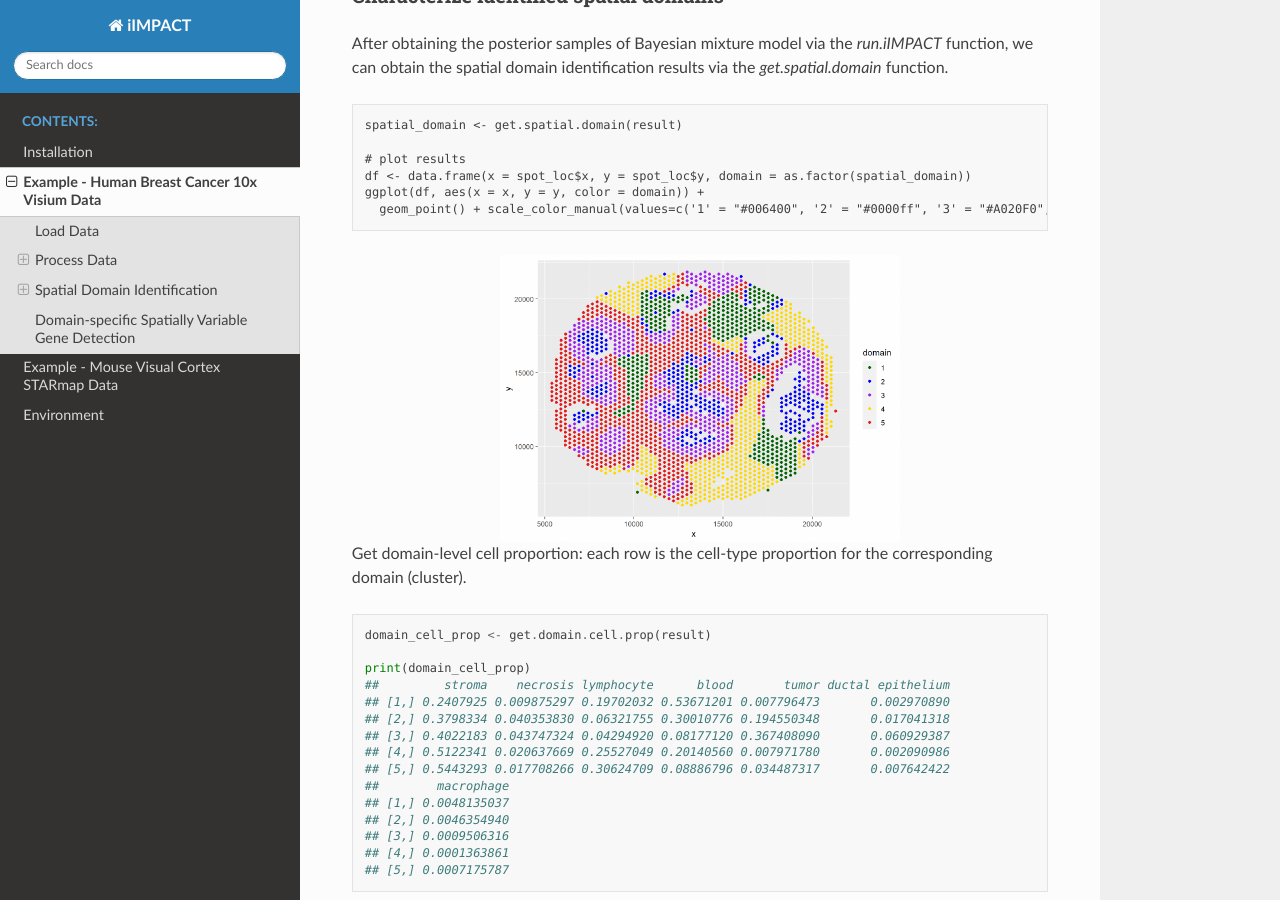
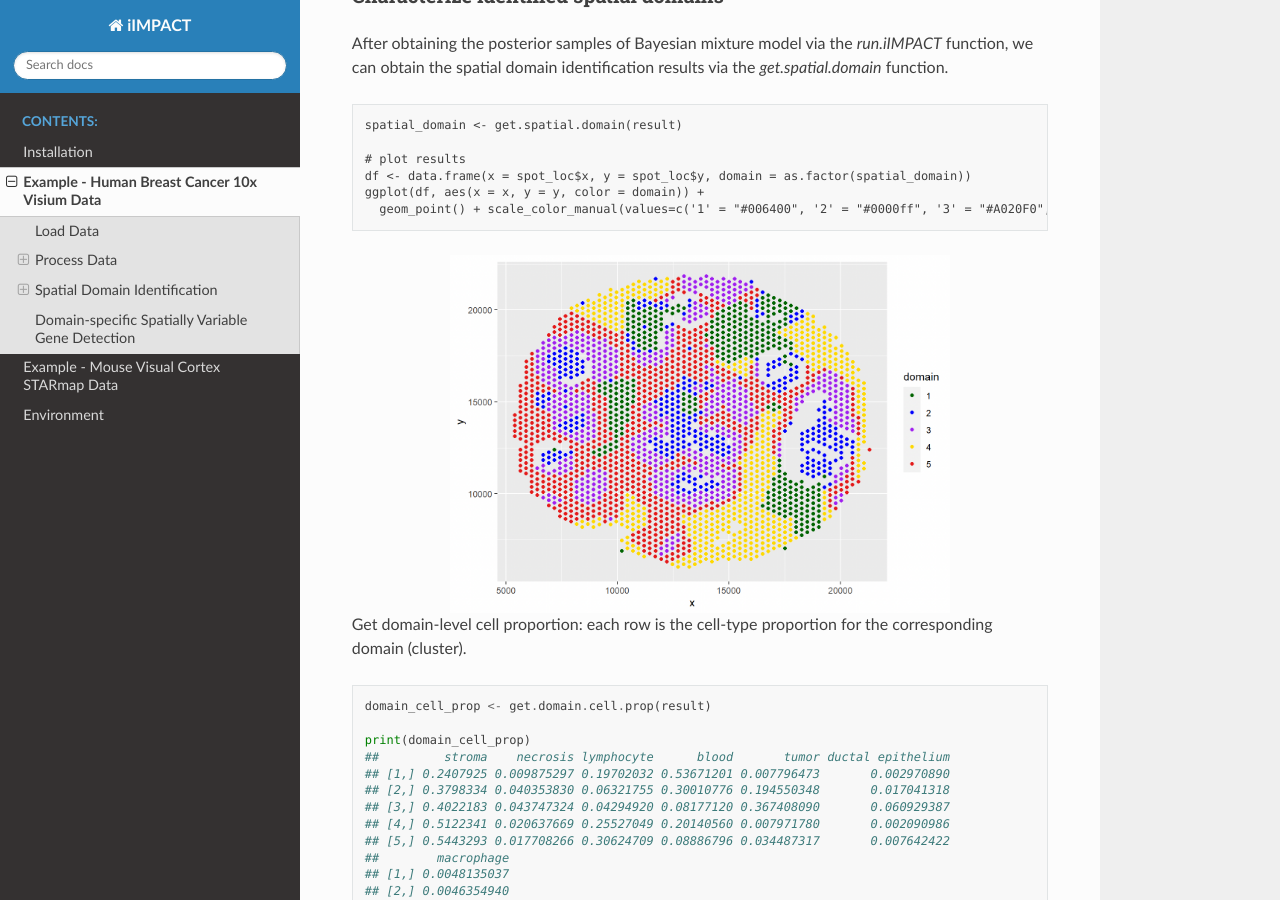
Before and after one commit to Xijiang1997/iIMPACT, a Sphinx documentation site: the page built from docs/breast_cancer_example.rst, in a window 1280 px wide and 900 px high, scrolled down 3205 px. Built offline with Sphinx 7.4.7 and the Read the Docs theme 2.0.0, drawn with Linux system fonts in a browser that asks for light colours.

Commit message:
update img size

```diff
--- a/docs/breast_cancer_example.rst
+++ b/docs/breast_cancer_example.rst
@@ -145,7 +145,7 @@ After obtaining the posterior samples of Bayesian mixture model via the `run.iIM
 
 .. figure:: plot_bc_domain.png
     :align: center
-    :width: 400px
+    :width: 500px
 
 
 Get domain-level cell proportion: each row is the cell-type proportion for the corresponding domain (cluster).
@@ -176,7 +176,7 @@ Get interactive zones: spots with high uncertainty on domain assignment.
 
 .. figure:: plot_bc_interactive.png
     :align: center
-    :figwidth: 1000px
+    :width: 500px
 
 Refine spatial domain results
 ~~~~~~~~~~~~~~~~~~~~~~~~~~~~~~~~~~~~~~~~
```
